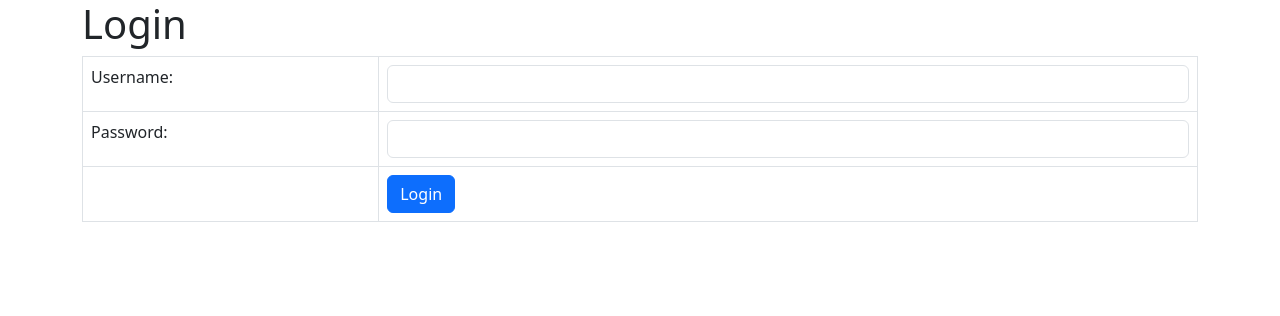
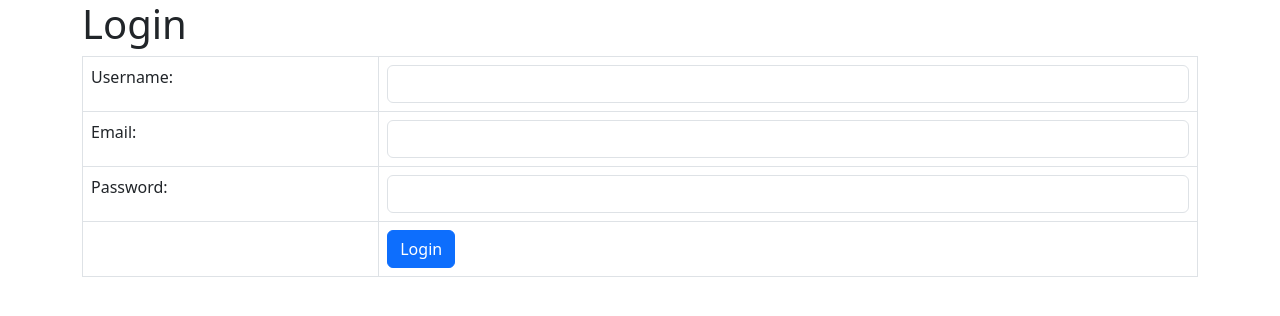
Before and after one commit to Chewvy/web, a PHP site: page /User_login in a window 1280 px wide. Shown: the top 316 px of the page. Run offline with PHP 8.4, Linux system fonts and the light colour scheme.

Commit message:
done the login and logout process

```diff
--- a/project/User_login.php
+++ b/project/User_login.php
@@ -19,16 +19,17 @@
         <?php
         include 'config_folder/database.php'; // Make sure the database connection is included
 
+        try {
+            if ($_SERVER['REQUEST_METHOD'] === 'POST') {
+                $username = $_POST['username'];
+                $email = $_POST['email']; // Corrected variable name
+                $password = $_POST['password'];
 
-        if ($_POST) {
-            try {
-                $username = $_POST['username']; //use to check username in database and username that type by user
-                $password = $_POST['password']; //use to check password in database and password that type by user
-
-                $query = "SELECT * FROM customer WHERE username = ? AND password = ?"; //check for this 2 thing from the table that user typed in
+                $query = "SELECT * FROM customer WHERE username = ? AND password = ? AND email = ?";
                 $stmt = $con->prepare($query);
-                $stmt->bindParam(1, $username); //use to bind value
-                $stmt->bindParam(2, $password); //use to bind value
+                $stmt->bindParam(1, $username);
+                $stmt->bindParam(2, $password);
+                $stmt->bindParam(3, $email);
 
                 $flag = true;
 
@@ -36,24 +37,32 @@
                     echo "<div class='alert alert-danger'>Please enter the username</div>";
                     $flag = false;
                 } elseif (strlen($username) < 6) {
-                    echo "<p style='color: red;'>Username must be at least 6 characters long.</p>";
+                    echo "<div class='alert alert-danger'>Username must be at least 6 characters long.</div>";
                     $flag = false;
                 }
 
                 if (empty($password)) {
-                    echo "<p style='color: red;'>Please enter your password.</p>";
+                    echo "<div class='alert alert-danger'>Please enter your password.</div>";
                     $flag = false;
                 } elseif (strlen($password) < 8) {
-                    echo "<p style='color: red;'>Password must be at least 8 characters long.</p>";
+                    echo "<div class='alert alert-danger'>Password must be at least 8 characters long.</div>";
                     $flag = false;
                 } elseif (strtolower($password) == $password || strtoupper($password) == $password) {
-                    echo "<p style='color: red;'>Password must have at least 1 capital and 1 small letter.</p>";
+                    echo "<div class='alert alert-danger'>Password must have at least 1 capital and 1 small letter.</div>";
                     $flag = false;
                 } elseif (strpbrk($password, '0123456789') == false) {
-                    echo "<p style='color: red;'>Password must contain at least one number.</p>";
+                    echo "<div class='alert alert-danger'>Password must contain at least one number.</div>";
                     $flag = false;
                 } elseif (strpbrk($password, '+$()%@#') == true) {
-                    echo "<p style='color: red;'>Password must not contain +$()%@#.</p>";
+                    echo "<div class='alert alert-danger'>Password must not contain +$()%@#.</div>";
+                    $flag = false;
+                }
+
+                if (empty($email)) {
+                    echo "<div class='alert alert-danger'>Please enter your email.</div>";
+                    $flag = false;
+                } elseif (!filter_var($email, FILTER_VALIDATE_EMAIL)) {
+                    echo "<div class='alert alert-danger'>Invalid email format.</div>";
                     $flag = false;
                 }
 
@@ -62,30 +71,24 @@
                     $result = $stmt->fetch(PDO::FETCH_ASSOC);
 
                     if ($result) {
-                        // Username exists in the database, so check the password.
-                        if ($password == $result['password']) {
                         $account_status = $result['account_status'];
                         if ($account_status == 'active') {
                             echo "<div class='alert alert-success'>Successfully logged in!</div>";
                             header("Location: dashboard.php");
                         } elseif ($account_status == 'inactive') {
                             echo "<div class='alert alert-danger'>Your account is inactive.</div>";
+                        } elseif ($account_status == 'pending') {
+                            echo "<div class='alert alert-warning'>Your account is pending approval.</div>";
                         } else {
-                                echo "<div class='alert alert-danger'>Your account is pending approval.</div>";
-                            }
-                        } else {
-                            // Incorrect password.
                             echo "<div class='alert alert-danger'>Incorrect password.</div>";
                         }
                     } else {
-                        // Username not found in the database.
                         echo "<div class='alert alert-danger'>Username not found.</div>";
                     }
-
+                }
             }
         } catch (PDOException $exception) {
             die('ERROR: ' . $exception->getMessage());
-            }
         }
         ?>
 
@@ -94,6 +97,10 @@
                 <tr>
                     <td>Username:</td>
                     <td><input type="text" id="username" name="username" class='form-control'></td>
+                </tr>
+                <tr>
+                    <td>Email:</td>
+                    <td><input type="text" id="email" name="email" class='form-control'></td>
                 </tr>
                 <tr>
                     <td>Password:</td>
```
Also changed, not shown: project/User_logout.php (added, +29 -0 lines). Lines whose indentation alone changed are shown as unchanged.
